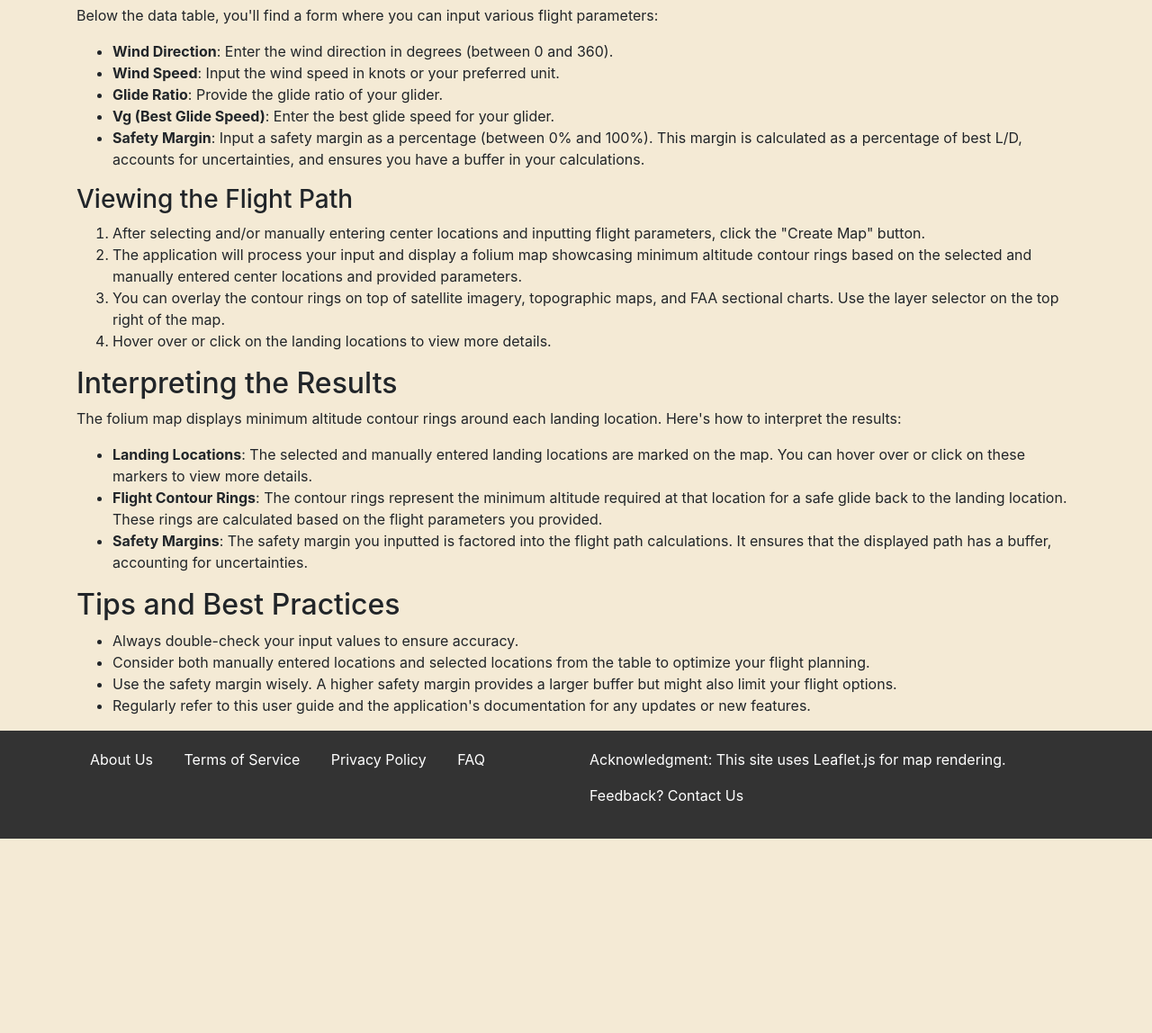
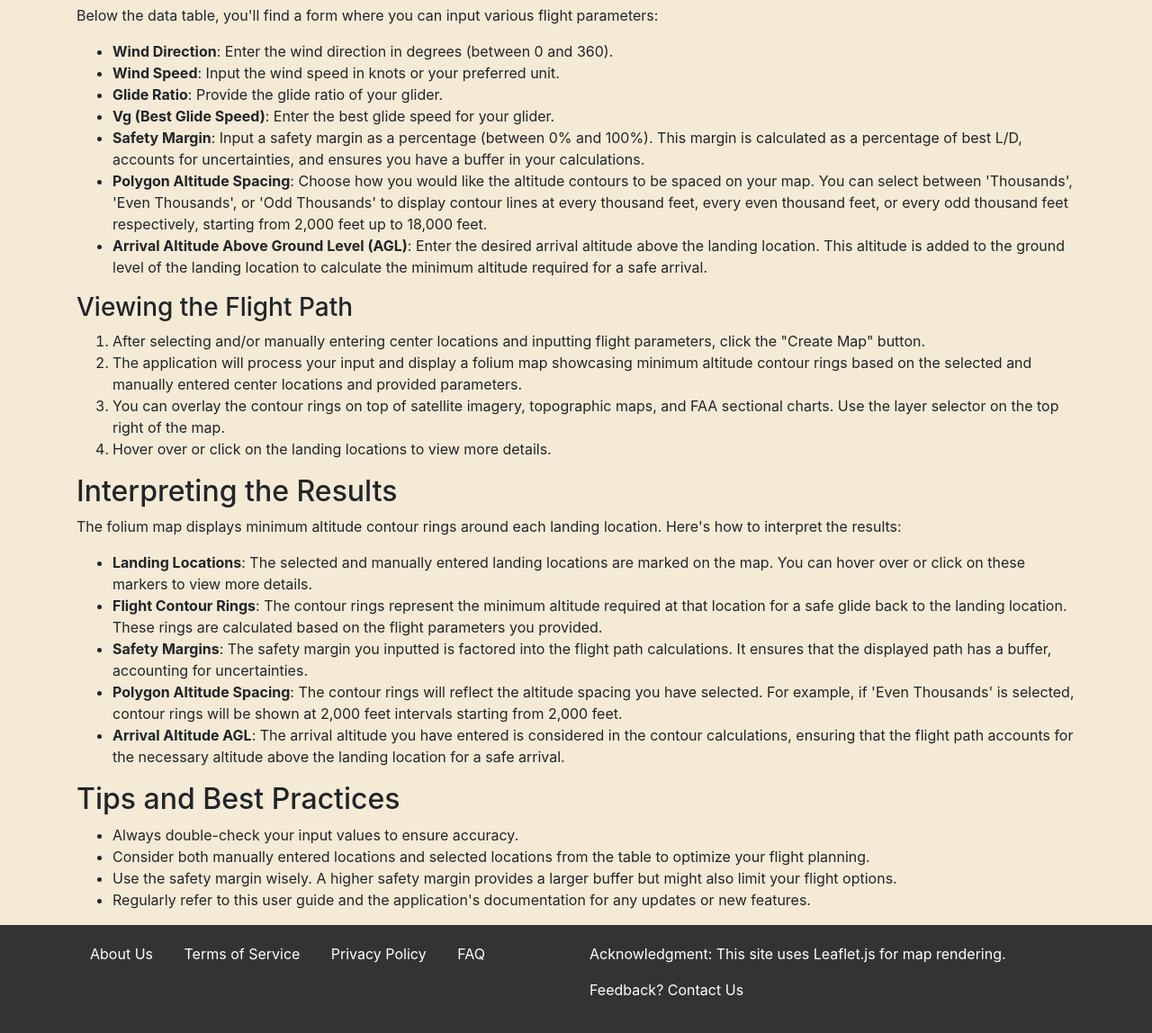
Before and after one commit to AlexCodeGlider/gliderFlightPlanner, a Flask app: page /user-guide in a window 1280 px wide. Shown: the part 630-1778 px from the top of the page at 90% size. Before the commit the page ends 1562 px from the top, so only its background shows below. Run offline with Flask 3, Linux system fonts and the light colour scheme; some libraries are stand-ins or nearby versions.

Commit message:
Updated user guide

```diff
--- a/templates/user_guide.html
+++ b/templates/user_guide.html
@@ -38,6 +38,8 @@
             <li><strong>Glide Ratio</strong>: Provide the glide ratio of your glider.</li>
             <li><strong>Vg (Best Glide Speed)</strong>: Enter the best glide speed for your glider.</li>
             <li><strong>Safety Margin</strong>: Input a safety margin as a percentage (between 0% and 100%). This margin is calculated as a percentage of best L/D, accounts for uncertainties, and ensures you have a buffer in your calculations.</li>
+            <li><strong>Polygon Altitude Spacing</strong>: Choose how you would like the altitude contours to be spaced on your map. You can select between 'Thousands', 'Even Thousands', or 'Odd Thousands' to display contour lines at every thousand feet, every even thousand feet, or every odd thousand feet respectively, starting from 2,000 feet up to 18,000 feet.</li>
+            <li><strong>Arrival Altitude Above Ground Level (AGL)</strong>: Enter the desired arrival altitude above the landing location. This altitude is added to the ground level of the landing location to calculate the minimum altitude required for a safe arrival.</li>
         </ul>
 
         <h3>Viewing the Flight Path</h3>
@@ -57,6 +59,8 @@
             <li><strong>Landing Locations</strong>: The selected and manually entered landing locations are marked on the map. You can hover over or click on these markers to view more details.</li>
             <li><strong>Flight Contour Rings</strong>: The contour rings represent the minimum altitude required at that location for a safe glide back to the landing location. These rings are calculated based on the flight parameters you provided.</li>
             <li><strong>Safety Margins</strong>: The safety margin you inputted is factored into the flight path calculations. It ensures that the displayed path has a buffer, accounting for uncertainties.</li>
+            <li><strong>Polygon Altitude Spacing</strong>: The contour rings will reflect the altitude spacing you have selected. For example, if 'Even Thousands' is selected, contour rings will be shown at 2,000 feet intervals starting from 2,000 feet.</li>
+            <li><strong>Arrival Altitude AGL</strong>: The arrival altitude you have entered is considered in the contour calculations, ensuring that the flight path accounts for the necessary altitude above the landing location for a safe arrival.</li>
         </ul>
 
         <h2>Tips and Best Practices</h2>
```
